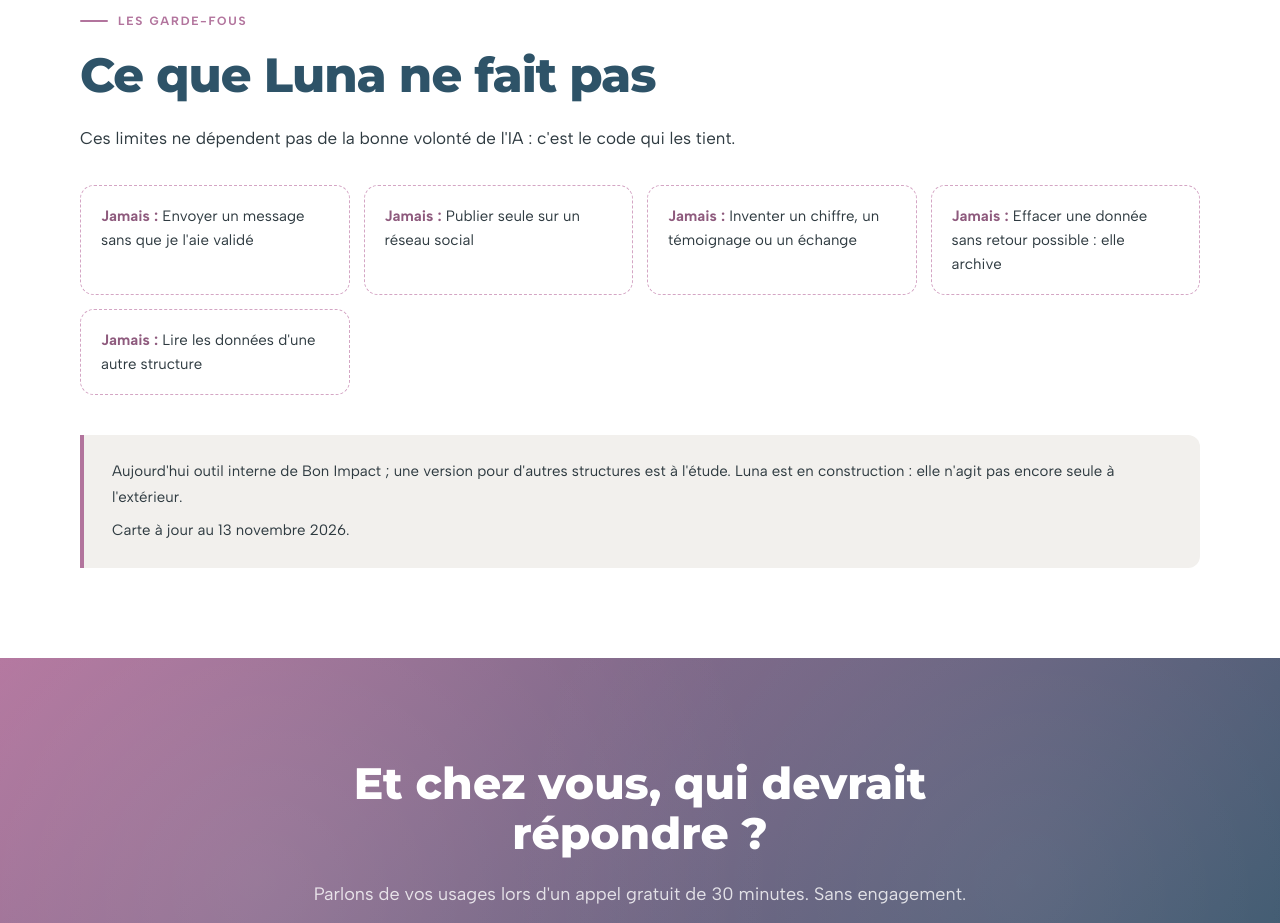
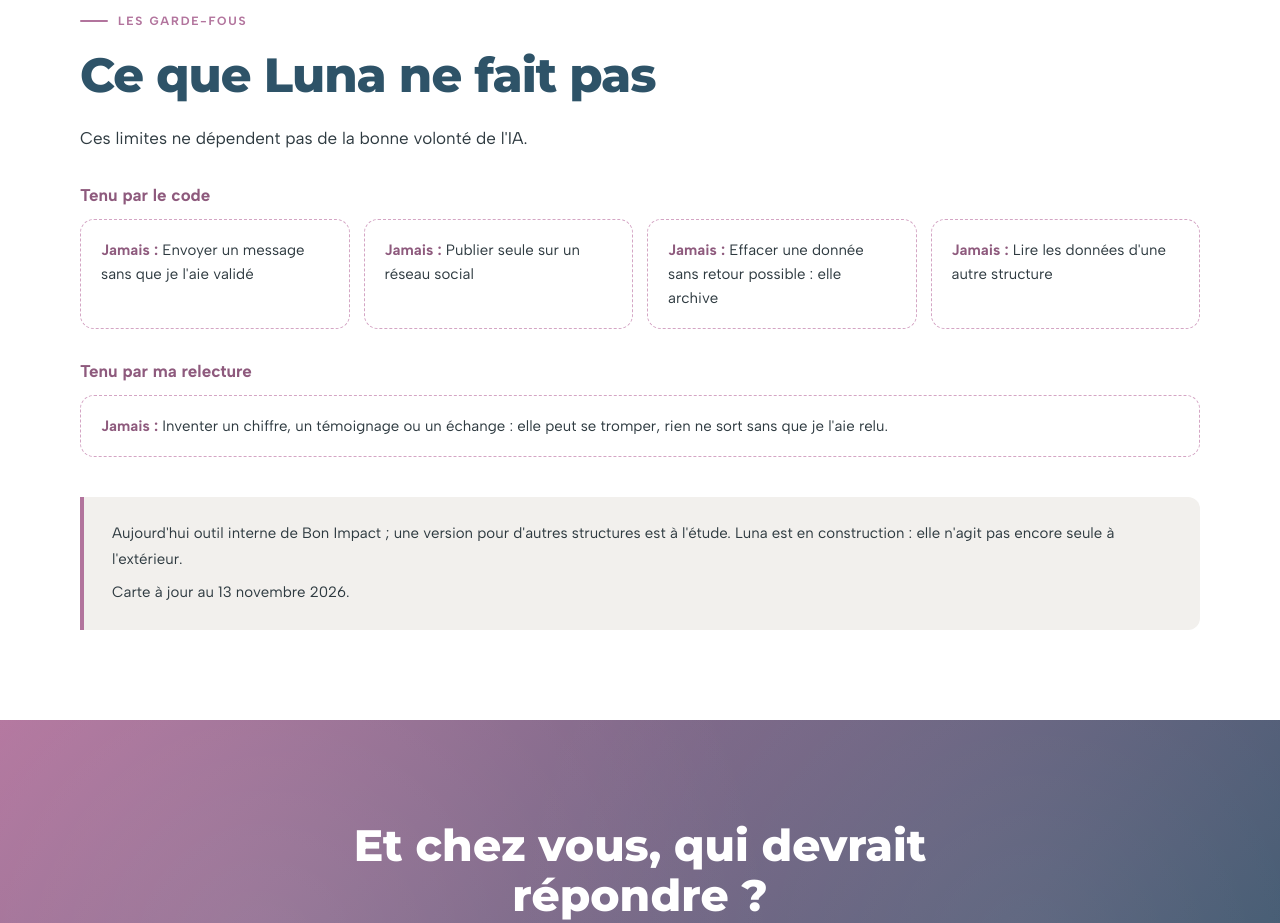
Before and after one commit to JeremieSeguin/bonimpact-site, a plain HTML site: page luna.html in a window 1280 px wide. Shown: the part 2940-3863 px from the top of the page. Drawn offline with Linux system fonts and the light colour scheme.

Commit message:
Textes du site alignés sur ce qui est vrai (constats Impact du 23 nov)
Une relecture n'est pas une limite tenue par le code : les deux listes
le disent. Les hectares viennent du questionnaire de satisfaction, ils
sont donc présentés comme déclarés (directive 2024/825). La copie
chiffrée de chaque nuit sort de la machine : le titre ne promet plus le
contraire. Choix de Jérémie du 24 novembre 2026.

Co-Authored-By: Claude Opus 5.5 <noreply@anthropic.com>

```diff
--- a/luna-donnees.js
+++ b/luna-donnees.js
@@ -274,9 +274,11 @@ window.LUNA = {
  "garde": [
   "Envoyer un message sans que je l'aie validé",
   "Publier seule sur un réseau social",
-  "Inventer un chiffre, un témoignage ou un échange",
   "Effacer une donnée sans retour possible : elle archive",
   "Lire les données d'une autre structure"
+ ],
+ "garde_relecture": [
+  "Inventer un chiffre, un témoignage ou un échange : elle peut se tromper, rien ne sort sans que je l'aie relu."
  ]
 };
 
--- a/luna.html
+++ b/luna.html
@@ -356,6 +356,14 @@
             line-height: 1.6;
         }
 
+        .garde-titre {
+            margin-top: 32px;
+            font-size: 17px;
+            color: var(--mauve-deep);
+        }
+
+        .garde .garde-titre + ul { margin-top: 14px; }
+
         .garde li::before { content: 'Jamais : '; font-weight: 700; color: var(--mauve-deep); }
 
         .ou-en-est {
@@ -500,9 +508,11 @@
         <div class="container">
             <div class="section-label">Les garde-fous</div>
             <div class="section-title">Ce que Luna ne fait pas</div>
-            <div class="section-subtitle">Ces limites ne dépendent pas de la bonne volonté de l'IA : c'est le code qui
-                les tient.</div>
+            <div class="section-subtitle">Ces limites ne dépendent pas de la bonne volonté de l'IA.</div>
+            <h3 class="garde-titre">Tenu par le code</h3>
             <ul id="garde"></ul>
+            <h3 class="garde-titre">Tenu par ma relecture</h3>
+            <ul id="garde-relecture"></ul>
             <div class="ou-en-est reveal">
                 <p>Aujourd'hui outil interne de Bon Impact ; une version pour d'autres structures est à l'étude.
                     Luna est en construction : elle n'agit pas encore seule à l'extérieur.</p>
@@ -633,7 +643,11 @@
             var etroit = window.matchMedia('(max-width: 640px)');
             (etroit.addEventListener ? etroit.addEventListener('change', dessiner) : etroit.addListener(dessiner));
             // Seulement au passage du seuil : le défilement sur téléphone redimensionne sans cesse la fenêtre.
-            document.getElementById('garde').innerHTML = DONNEES.garde.map(function (g) { return '<li>' + echap(g) + '</li>'; }).join('');
+            function lister(id, lignes) {
+                document.getElementById(id).innerHTML = lignes.map(function (g) { return '<li>' + echap(g) + '</li>'; }).join('');
+            }
+            lister('garde', DONNEES.garde);
+            lister('garde-relecture', DONNEES.garde_relecture);
             dessiner();
 
             var observer = new IntersectionObserver(function (entries) {
```
Also changed, not shown: a-propos.html (+7 -4 lines), index.html (+2 -2 lines).
